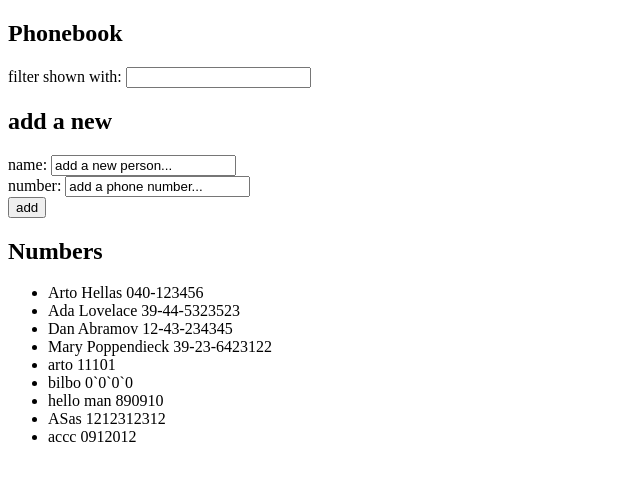
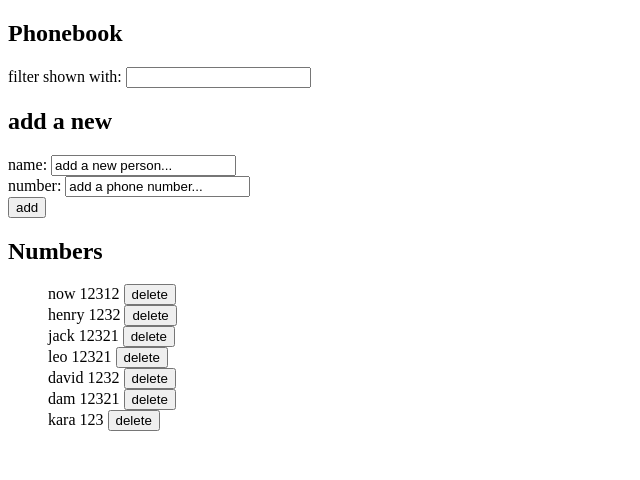
Before and after one commit to DevDaveF/FullStackOpen, a React (Vite) app in the folder Part2/phonebook/: page / in a window 1280 px wide. Shown: the top 480 px of the page, without its empty margins (0-640 px from the left). Built offline with nearby package versions, Linux system fonts and the light colour scheme; data requests are answered from the project's data file.

Commit message:
Completed exercise 2.14

```diff
--- a/Part2/phonebook/db.json
+++ b/Part2/phonebook/db.json
@@ -1,49 +1,39 @@
 {
   "persons": [
     {
-      "name": "Arto Hellas",
-      "number": "040-123456",
-      "id": "1"
+      "id": "d477",
+      "name": "now",
+      "number": "12312"
     },
     {
-      "name": "Ada Lovelace",
-      "number": "39-44-5323523",
-      "id": "2"
+      "id": "eaac",
+      "name": "henry",
+      "number": "1232"
     },
     {
-      "name": "Dan Abramov",
-      "number": "12-43-234345",
-      "id": "3"
+      "id": "173a",
+      "name": "jack",
+      "number": "12321"
     },
     {
-      "name": "Mary Poppendieck",
-      "number": "39-23-6423122",
-      "id": "4"
+      "id": "63e3",
+      "name": "leo",
+      "number": "12321"
     },
     {
-      "id": "5",
-      "name": "arto",
-      "number": "11101"
+      "id": "16db",
+      "name": "david",
+      "number": "1232"
     },
     {
-      "id": "6",
-      "name": "bilbo",
-      "number": "0`0`0`0"
+      "id": "9b38",
+      "name": "dam",
+      "number": "12321"
     },
     {
-      "id": "5a62",
-      "name": "hello man",
-      "number": "890910"
-    },
-    {
-      "id": "f527",
-      "name": "ASas",
-      "number": "1212312312"
-    },
-    {
-      "id": "a6b7",
-      "name": "accc",
-      "number": "0912012"
+      "id": "3301",
+      "name": "kara",
+      "number": "123"
     }
   ]
 }
--- a/Part2/phonebook/src/AllPeople.jsx
+++ b/Part2/phonebook/src/AllPeople.jsx
@@ -1,13 +1,17 @@
+//import button as button...add button to end of li element see if will display a delete button for every component?
+import Button from './Button.jsx'
+import DeletePeople from './services/DeletePeople.js'
+
 const AllPeople = (props) => {
-
+  console.log('AllPeople handoff', props)
 return(
-    <ul>
+    <ul style={{listStyleType: 'none'}}>
     {props.persons
       .filter((item) => {
         return props.nameFilter.toLowerCase() ===''
           ? item
           : item.name.toLowerCase().includes(props.nameFilter.toLowerCase())
-    } ).map(add => <li key={add.id}>{add.name} {add.number}</li>)}
+    } ).map(add => <li key={add.id}>{add.name} {add.number} <Button text = 'delete' click={() => DeletePeople(props, add)}/> </li>)}
   </ul>
 )
 }
--- a/Part2/phonebook/src/App.jsx
+++ b/Part2/phonebook/src/App.jsx
@@ -3,6 +3,7 @@ import PersonForm from './PersonForm'
 import Filter from './Filter'
 import AllPeople from './AllPeople'
 import repositoryService from './services/repository.js'
+import removePerson from './services/DeletePeople.js'
 
 const App = () => {
 
@@ -33,7 +34,7 @@ const App = () => {
     const checkName = persons.find(({name}) => name.toLowerCase() === personObject.name.toLowerCase())
 
     if(checkName){
-      window.alert(`${newName} is already added to phonebook`)
+      window.alert(`${newName} is already added to phonebook, replace the old number with a new one?`)
     }
     else{
       repositoryService
@@ -78,7 +79,7 @@ const App = () => {
 
       <h2>Numbers</h2>
 
-        <AllPeople persons = {persons} nameFilter = {nameFilter}/>
+        <AllPeople persons = {persons} nameFilter = {nameFilter} setPersons = {setPersons} useEffect = {useEffect}/>
 
     </div>
   )
--- /dev/null
+++ b/Part2/phonebook/src/Button.jsx
@@ -0,0 +1,3 @@
+const Button = (props) => <button type ="submit" onClick = {props.click}> {props.text} </button>
+
+export default Button
--- /dev/null
+++ b/Part2/phonebook/src/services/DeletePeople.js
@@ -0,0 +1,20 @@
+import repositoryService from "./repository"
+
+const DeletePeople = (props, id) => {
+    console.log('before delete :', props,'  ',id.id)
+    window.confirm(`Delete ${id.name} ?`) ?
+    repositoryService
+    .remove(id.id)
+    .then(response => {const removeId = response.data.id
+        console.log('then promise response  :',removeId)
+        //console.log('filtering out deleted id:  ',(props.persons.filter((checkId) => checkId.id !== removeId)))
+        props.setPersons(props.persons
+          .filter((checkId) => checkId.id !== removeId))
+        //props.setPersons('')
+        //props.setPersons(props.persons.map(persons => persons.id !== id.id ? persons : response))
+        //setNotes(notes.map(note => note.id !== id ? note : returnedNote))
+      })
+    : console.log('Kept')
+    return (console.log('After delete', props.persons))
+}
+export default DeletePeople
--- a/Part2/phonebook/src/services/repository.js
+++ b/Part2/phonebook/src/services/repository.js
@@ -1,5 +1,5 @@
-import axios from 'axios'
-const baseUrl = 'http://localhost:3001/persons'
+    import axios from 'axios'
+    const baseUrl = 'http://localhost:3001/persons'
 
 const getAll = () => {
   return axios.get(baseUrl)
@@ -9,7 +9,13 @@ const create = newObject => {
   return axios.post(baseUrl, newObject)
 }
 
-export default {
-  getAll: getAll,
-  create: create,
+const remove = (id) => {
+  return axios.delete(`${baseUrl}/${id}`)
 }
+
+const update = (id, newObject) => {
+  const request = axios.put(`${baseUrl}/${id}`, newObject)
+  return request.then(response => response.data)
+}
+
+export default { getAll, create, remove, update}
```
